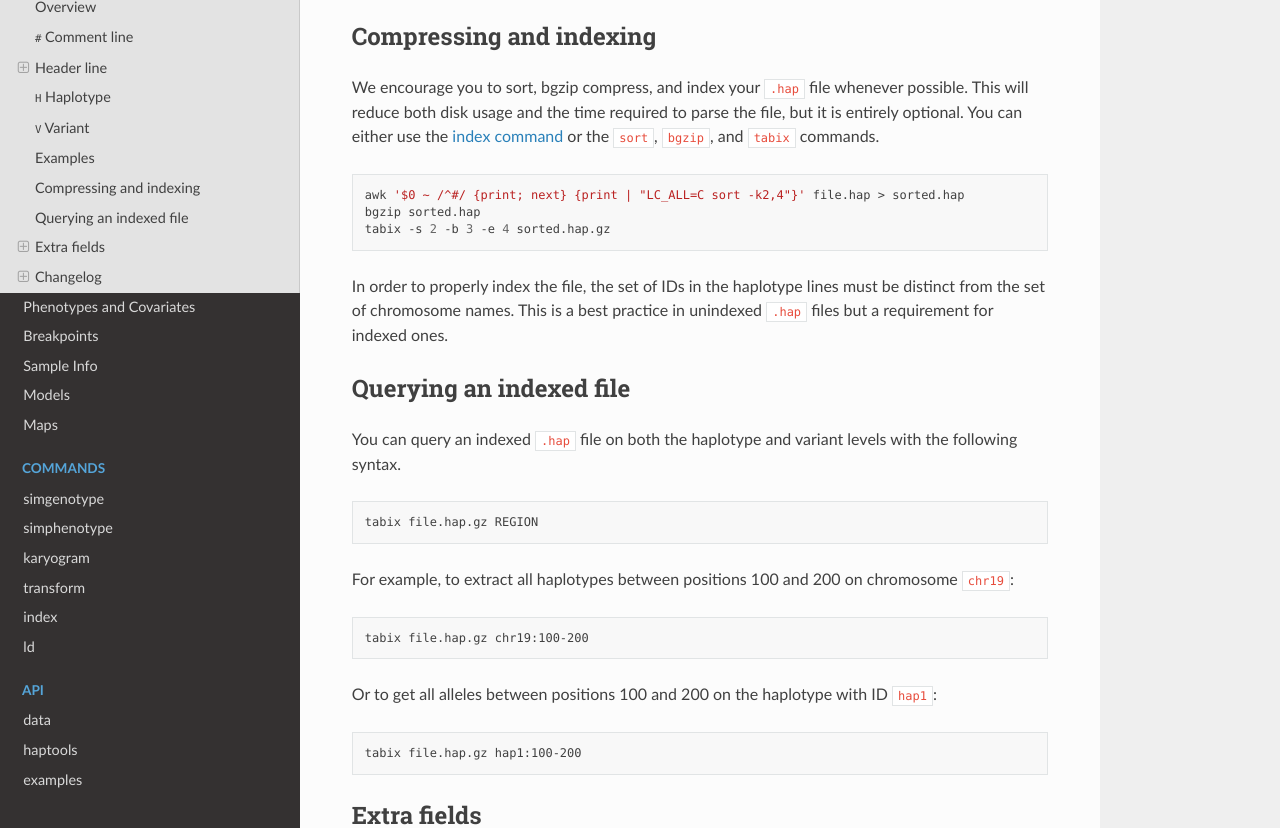
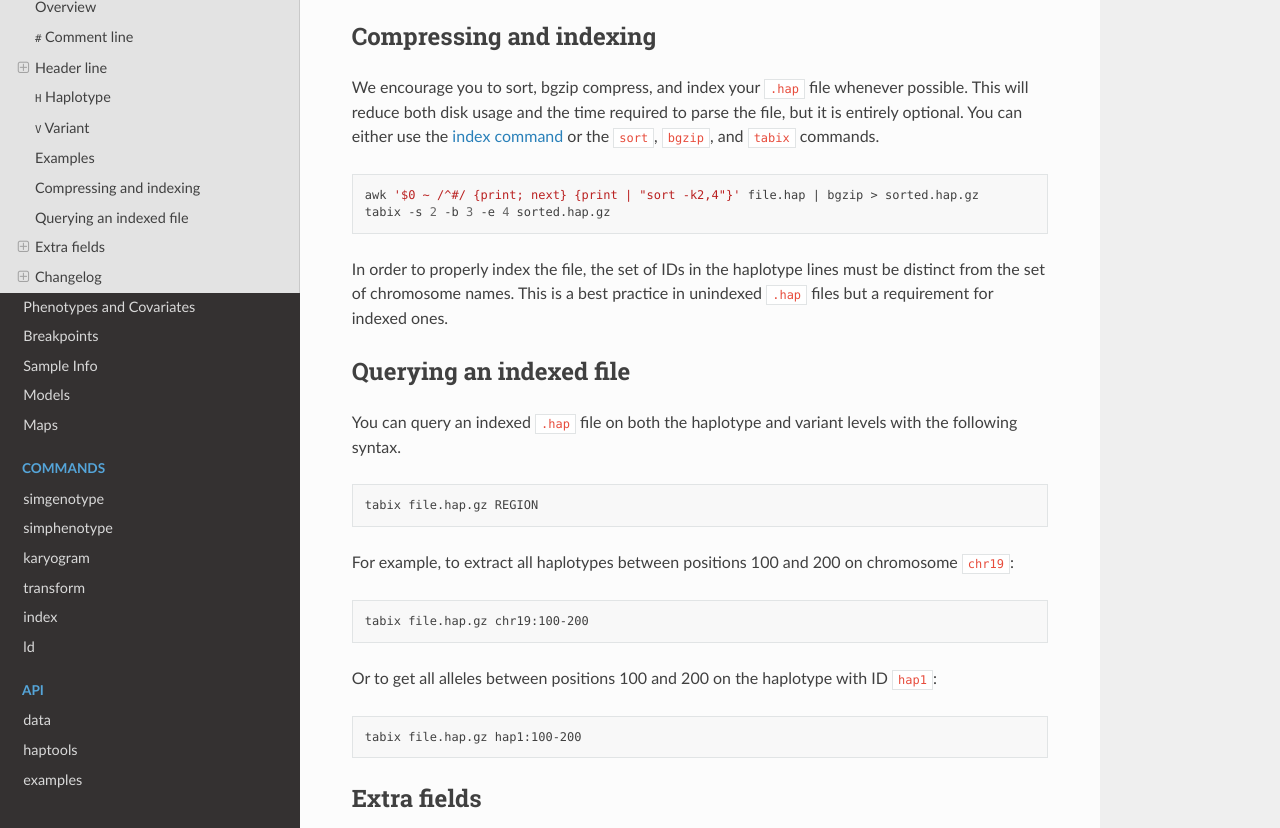
Before and after one commit to CAST-genomics/haptools, a Sphinx documentation site: the page built from docs/formats/haplotypes.rst, in a window 1280 px wide and 900 px high, scrolled down 3792 px, cut to the strip 72-900 px from the top of the window. Built offline with Sphinx 7.4.7 and the Read the Docs theme 2.0.0, drawn with Linux system fonts in a browser that asks for light colours.

Commit message:
combine sort and bgzip lines

```diff
--- a/docs/commands/index.rst
+++ b/docs/commands/index.rst
@@ -42,7 +42,7 @@ You can use the ``--no-sort`` flag to skip the sorting step if your file is alre
 
   .. code-block:: bash
 
-    awk '$0 ~ /^#/ {print; next} {print | "LC_ALL=C sort -k2,4"}' tests/data/simphenotype.hap | \
+    awk '$0 ~ /^#/ {print; next} {print | "sort -k2,4"}' tests/data/simphenotype.hap | \
     haptools index --no-sort --output tests/data/simphenotype.hap.gz /dev/stdin
 
 All files used in these examples are described :doc:`here </project_info/example_files>`.
--- a/docs/formats/haplotypes.rst
+++ b/docs/formats/haplotypes.rst
@@ -176,8 +176,7 @@ We encourage you to sort, bgzip compress, and index your ``.hap`` file whenever
 
 .. code-block:: bash
 
-  awk '$0 ~ /^#/ {print; next} {print | "LC_ALL=C sort -k2,4"}' file.hap > sorted.hap
-  bgzip sorted.hap
+  awk '$0 ~ /^#/ {print; next} {print | "sort -k2,4"}' file.hap | bgzip > sorted.hap.gz
   tabix -s 2 -b 3 -e 4 sorted.hap.gz
 
 In order to properly index the file, the set of IDs in the haplotype lines must be distinct from the set of chromosome names. This is a best practice in unindexed ``.hap`` files but a requirement for indexed ones.
```
